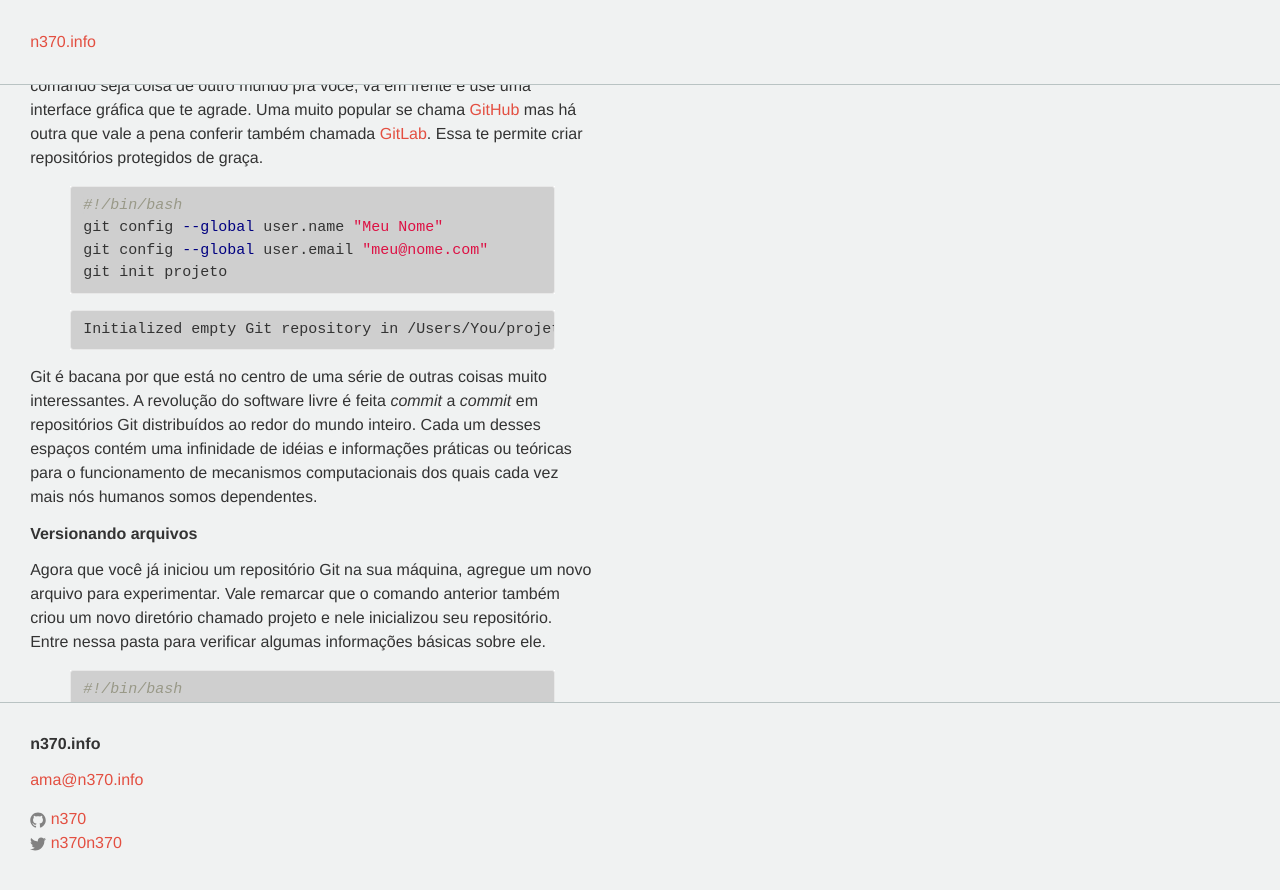
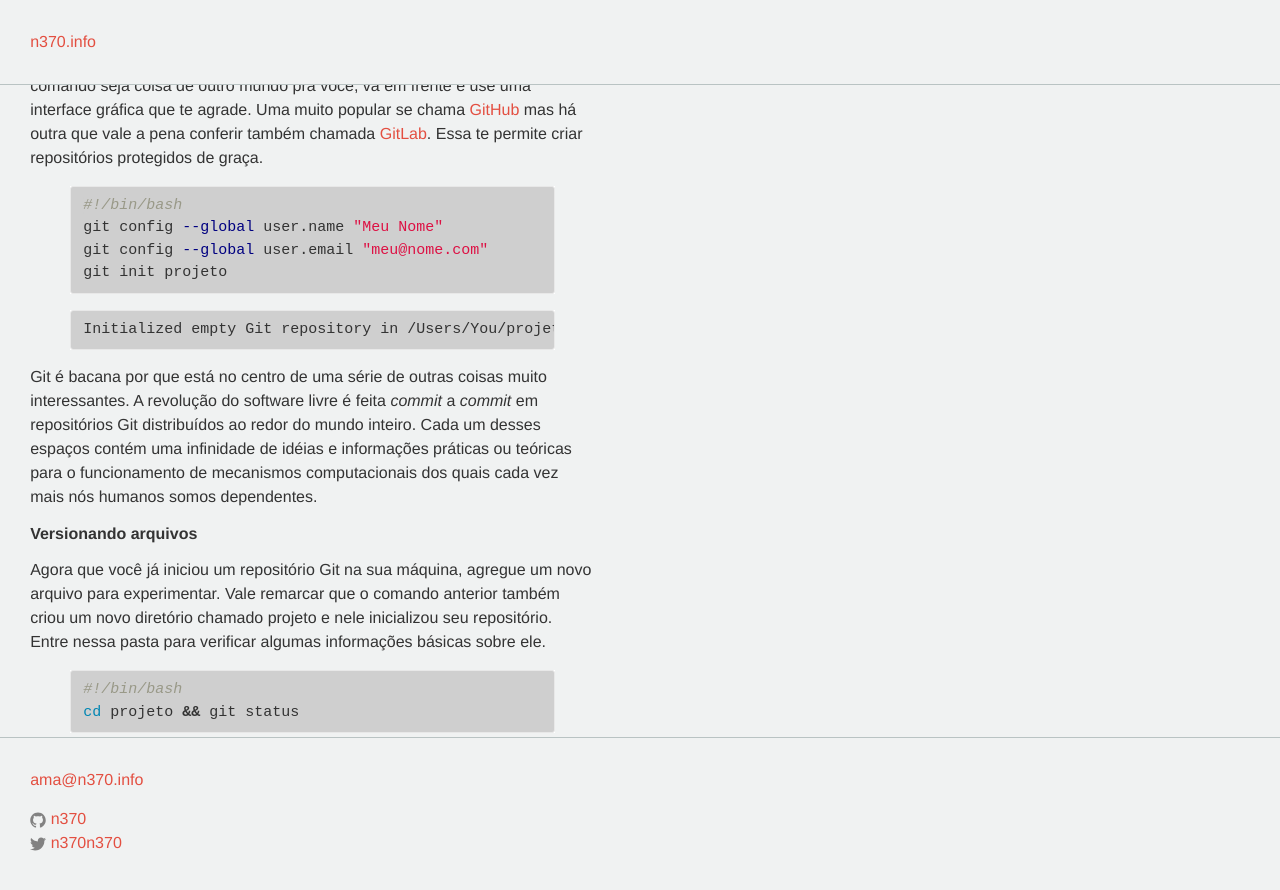
Before and after one commit to n370/n370.info, a Jekyll site: the page built from _posts/2015-10-31-git-pratico.markdown, in a window 1280 px wide and 900 px high, scrolled down 442 px. Shown: the top 890 px of the window. Built offline with Jekyll 4.4.1, drawn with Linux system fonts in a browser that asks for light colours; nearby versions of some CDN libraries; comment, search, counter and statistics services are not loaded.

Commit message:
Remove site title from footer

```diff
--- a/_includes/footer.html
+++ b/_includes/footer.html
@@ -1,5 +1,4 @@
 <footer>
-  <h2>{{ site.title }}</h2>
   <ul>
     <li><a href="mailto:{{ site.email }}">{{ site.email }}</a></li>
   </ul>
```
